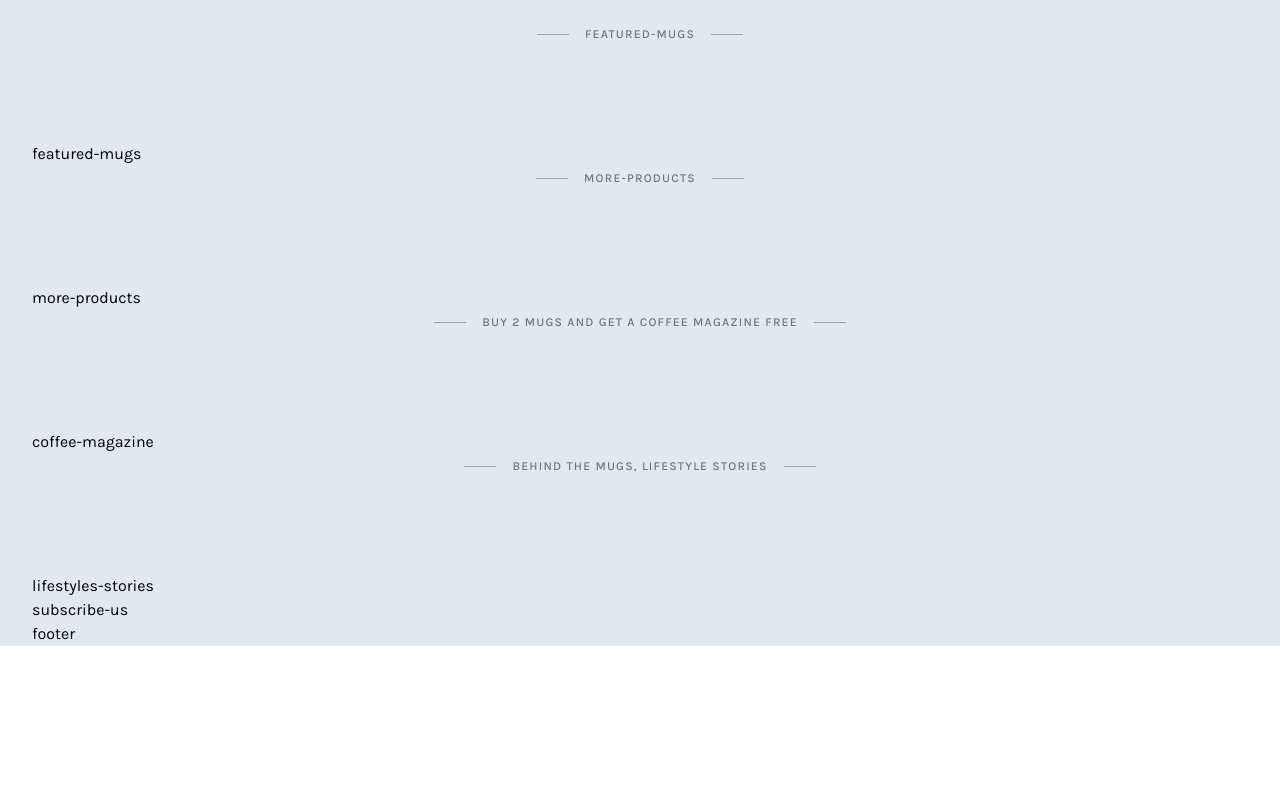
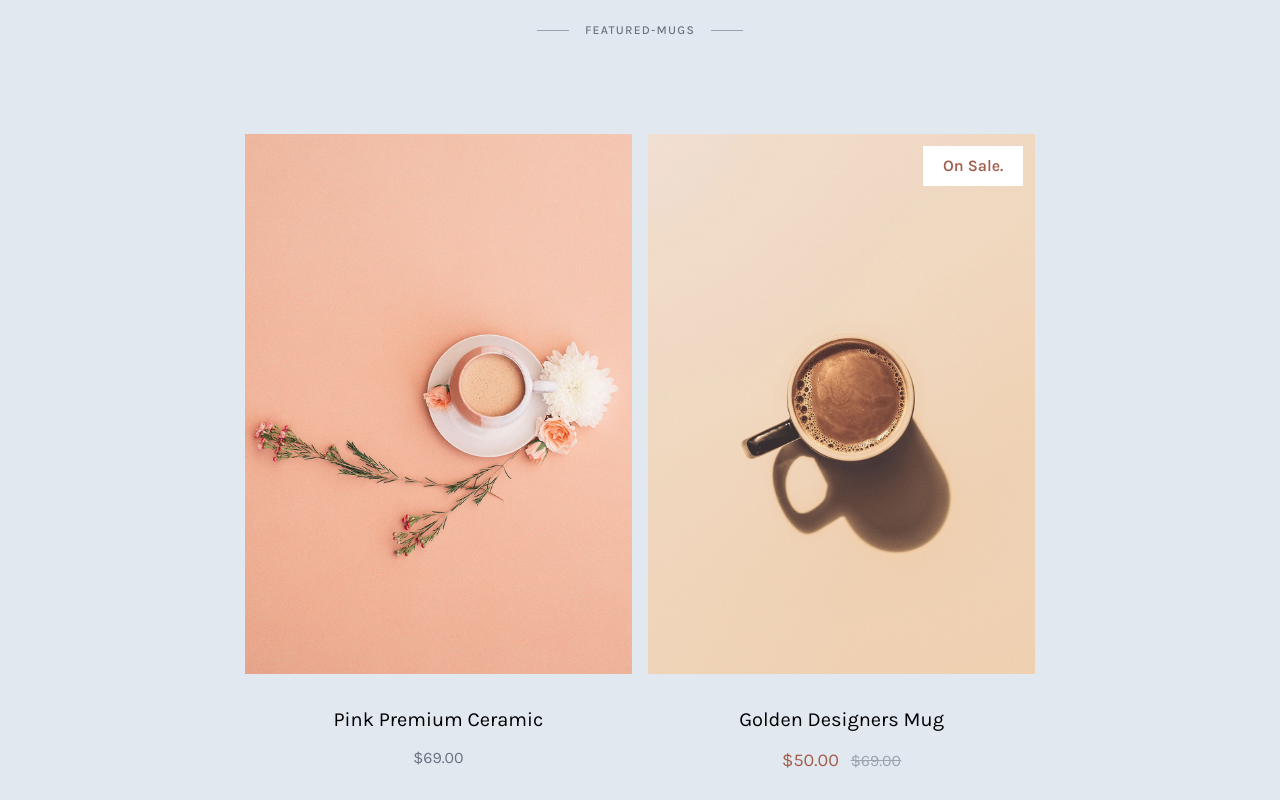
Before and after one commit to 01072k1anhCong2/tailwindcss-coffee-style, a website: page src/index.html in a window 1280 px wide. Shown: the part 1200-2000 px from the top of the page. Before the commit the page ends 1846 px from the top, so only its background shows below. Drawn offline with Linux system fonts and the light colour scheme.

Commit message:
them phan gia tien va buttom

```diff
--- a/src/index.html
+++ b/src/index.html
@@ -72,28 +72,26 @@
 
 </div>
                   <div class="flex justify-center">
-                    <div class="uppercase bg-white text-gray-900 w-max  tracking-wider py-4 px-6 text-xs font-medium cursor-pointer hover:bg-opacity-95">
+                    <div class="ct-button bg-white text-gray-900 w-max  ">
                       Explore Our Products
                     </div>
                   </div>
                 </div>
               </div>
             </div>
-            <div class="story">
-              <div class="w-full h-full flex justify-center items-center">
+            <div class="story flex justify-center items-center">
                 <div class="px-4 sm:px-16 md:px-32 xl:px-96 py-32 text-center">
                   <div class="text-3xl leading-10 mb-6">Even the all-powerful Pointing has no control about the blind texts.</div>
-                  <div class="text-gray-500 leading-7 mb-6">It is a paradisematic country, in which roasted parts of sentences fly into your mouth.
+                    <div class="text-gray-500 leading-7 mb-6">It is a paradisematic country, in which roasted parts of sentences fly into your mouth.
                     <br>Even the all-powerful Pointing has no control about the blind texts it is an almost unorthographic life One day however a small line of blind text by the name of Lorem Ipsum decided to leave for the far World of Grammar.
 
-</div>
-                  <div class="">
+                                                                                         </div>
+                    <div class="">
                     <a href="" class="text-coffee-400 hover:text-coffee-600 relative after:absolute after:-bottom-2 after:left-0 after:bg-coffee-50 after:hover:bg-coffee-200 after:h-0.5 after:w-0 after:w-full after:transition-all after:ease-in-out after:duration-400">
                   Red The Full Store
                   </a>
-                  </div>
+                 </div>
                 </div>
-              </div>
             </div>
             <!-- end story -->
             <div class="ct-subheadline ">
@@ -102,7 +100,46 @@
               <div class="ct-subheadline-deco-line "></div>
             </div>
 
-            <div class="featured-mugs">featured-mugs</div>
+            <div class="featured-mugs w-[95%] lg:w-[65%] mx-auto mb-24">
+              <div class="grid grid-cols-1 lg:grid-cols-2 gap-8 lg:gap-4 ">
+                <div class="ct-product-card ">
+                  <div class="h-[400px] sm:h-[540px] bg-[url('./img/featured-mugs-1.jpg')] bg-cover bg-no-repeat bg-center">
+                    <a href="#" alt="LamThanhCong">
+                      <div class="w-full h-full hover:bg-gray-900 hover:bg-opacity-10 hover:transition-all hover:ease-in-out hover:duration-400 relative group">
+                        <div class="absolute  bg-white text-gray-900 w-[90%] hidden group-hover:block group-hover:animate-fadeIn  text-center bottom-3 left-1/2 -translate-x-1/2 uppercase tracking-wider py-4 px-6 text-xs font-medium cursor-pointer hover:bg-opacity-90 ">Explore Mug</div>
+                      </div>
+                    </a>
+                  </div>
+                  <div class="text-center mt-8">
+                    <a href="#" alt="LamThanhCong">
+                      <div class="text-xl mb-3 hover:text-coffee-400">Pink Premium Ceramic</div>
+                    </a>
+                    <div class="ct-price">
+                      <span class="text-gray-500 ">$69.00</span>
+                    </div>
+                  </div>
+                </div>
+                <div class="ct-product-card ">
+                  <div class="h-[400px] sm:h-[540px] bg-[url('./img/featured-mugs-2.jpg')] bg-cover bg-no-repeat bg-center">
+                    <a href="#" alt="LamThanhCong">
+                      <div class="w-full h-full hover:bg-gray-900 hover:bg-opacity-10 hover:transition-all hover:ease-in-out hover:duration-400 relative group">
+                        <div class="absolute w-[100px] bg-white py-2 px-4 top-3 right-3 text-center font-semibold text-coffee-400"> On Sale.</div>
+                        <div class="absolute  bg-white text-gray-900 w-[90%] hidden group-hover:block group-hover:animate-fadeIn  text-center bottom-3 left-1/2 -translate-x-1/2 uppercase tracking-wider py-4 px-6 text-xs font-medium cursor-pointer hover:bg-opacity-90 ">Explore Mug</div>
+                      </div>
+                    </a>
+                  </div>
+                  <div class="text-center mt-8">
+                    <a href="#" alt="LamThanhCong">
+                      <div class="text-xl mb-3 hover:text-coffee-400">Golden Designers Mug</div>
+                    </a>
+                    <div class="ct-price">
+                      <span class="text-lg text-coffee-400">$50.00</span>
+                      <span class="ml-2 text-gray-400 line-through">$69.00</span>
+                    </div>
+                  </div>
+                </div>
+              </div>
+            </div>
             <!-- end featured-mugs -->
             <div class="ct-subheadline ">
               <div class="ct-subheadline-deco-line "></div>
--- a/src/input.css
+++ b/src/input.css
@@ -27,5 +27,8 @@
     @apply w-8 h-px bg-gray-400
 }
 .ct-subheadline-deco-label{
-    @apply uppercase mx-4 tracking-widest text-gray-500 font-medium text-[12px] text-center
+    @apply uppercase mx-4 tracking-widest text-gray-500 font-medium text-xs text-center
 }
+.ct-button{
+    @apply text-center uppercase tracking-wider py-4 px-6 text-xs font-medium cursor-pointer hover:bg-opacity-90
+}
--- a/tailwind.config.js
+++ b/tailwind.config.js
@@ -17,12 +17,15 @@ module.exports = {
       // ✅ Đặt trong extend.theme
       keyframes: {
         slideDown: {
-          '0%': { transform: 'translateY(-100%)' },
-          '100%': { transform: 'translateY(0)' },
+          '0%': { transform: 'translateY(-100%)' },'100%': { transform: 'translateY(0)' },
         },
+        fadeIn:{
+          from:{opacity:0},to:{opacity:1}
+        }
       },
       animation: {
-        slideDown: 'slideDown .4s ease-in-out',
+        slideDown: 'slideDown .5s ease-in-out',
+        fadeIn:'fadeIn .5s ease-in-out',
       },
       backgroundImage:{
         'slider-bg':'url("./img/hadder.jpg")'
```
Also changed, not shown: src/img/featured-mugs-1.jpg (added), src/img/featured-mugs-2.jpg (added), src/output.css.
